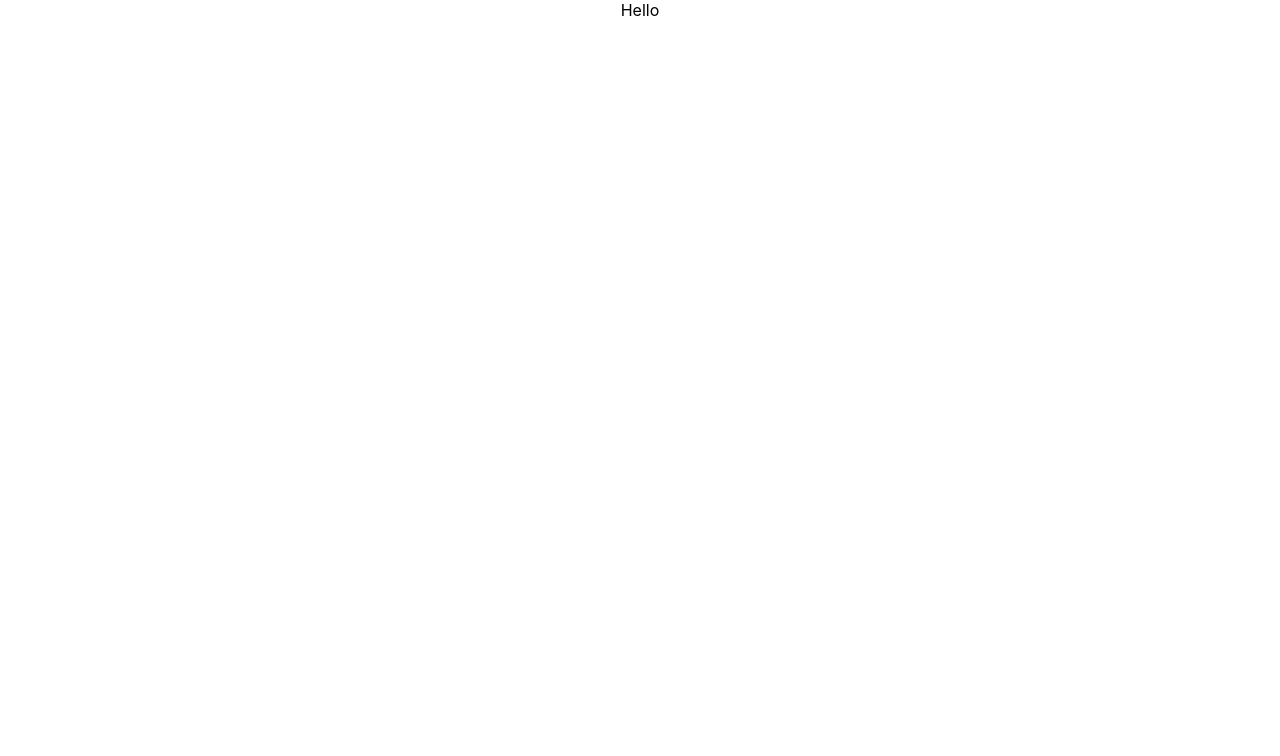
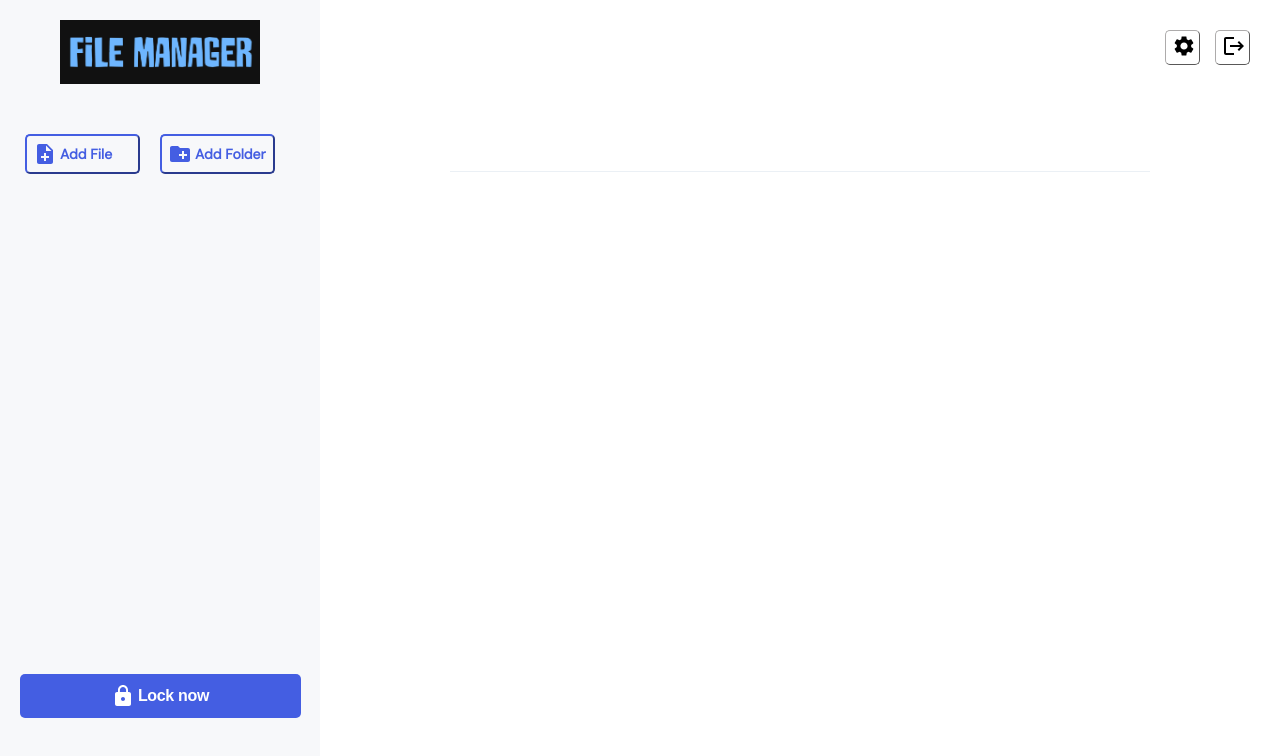
Before and after one commit to theharshit02/file-manager-frontend, a React (Create React App) app: page / in a window 1280 px wide. Shown: the top 756 px of the page. Built offline with nearby package versions, Linux system fonts and the light colour scheme.

Commit message:
created explorer homepage

```diff
--- a/package.json
+++ b/package.json
@@ -3,6 +3,10 @@
   "version": "0.1.0",
   "private": true,
   "dependencies": {
+    "@emotion/react": "^11.10.5",
+    "@emotion/styled": "^11.10.5",
+    "@mui/icons-material": "^5.11.0",
+    "@mui/material": "^5.11.6",
     "@testing-library/jest-dom": "^5.16.5",
     "@testing-library/react": "^13.4.0",
     "@testing-library/user-event": "^13.5.0",
--- a/public/index.html
+++ b/public/index.html
@@ -24,6 +24,10 @@
       work correctly both with client-side routing and a non-root public URL.
       Learn how to configure a non-root public URL by running `npm run build`.
     -->
+    <link rel="preconnect" href="https://fonts.googleapis.com">
+    <link rel="preconnect" href="https://fonts.gstatic.com" crossorigin>
+    <link href="https://fonts.googleapis.com/css2?family=DM+Sans&display=swap" rel="stylesheet">
+
     <title>File Manager</title>
   </head>
   <body>
--- a/src/App.css
+++ b/src/App.css
@@ -1,3 +1,4 @@
 .App {
-  text-align: center;
+  position: relative;
+  display: flex;
 }
--- a/src/App.js
+++ b/src/App.js
@@ -1,9 +1,12 @@
 import './App.css';
+import Sidebar from './components/sidebar/Sidebar';
+import Mainbar from './components/mainbar/Mainbar';
 
 function App() {
   return (
     <div className="App">
-      Hello
+      <Sidebar/>
+      <Mainbar/>
     </div>
   );
 }
--- /dev/null
+++ b/src/components/mainbar/Mainbar.js
@@ -0,0 +1,20 @@
+import React from 'react'
+import styles from './Mainbar.module.css'
+import SettingsIcon from '@mui/icons-material/Settings';
+import LogoutIcon from '@mui/icons-material/Logout';
+
+const Mainbar = () => {
+  return (
+    <div className={styles.mainbar}>
+        <div className={styles.header}>
+            <div className={styles.hcontent}>
+                <button className={styles.btn}><SettingsIcon className={styles.icon}/></button>
+                <button className={styles.btn}><LogoutIcon className={styles.icon}/></button>
+            </div>
+        </div>
+        <p className={styles.line}></p>
+    </div>
+  )
+}
+
+export default Mainbar
--- /dev/null
+++ b/src/components/mainbar/Mainbar.module.css
@@ -0,0 +1,38 @@
+.mainbar{
+    /* background: pink;     */
+    /* width: 100%; */
+    width: 75%;
+    height: 100vh;
+    display: flex;
+    flex-direction: column;
+    align-items: center;
+}
+
+.header{
+    display: flex;
+    width: 100%;
+    justify-content: flex-end;
+}
+
+.hcontent{
+    margin-top: 30px;
+    margin-right: 30px;
+}
+
+.btn{
+    margin-left: 15px;
+    background: transparent;
+    border-radius: 5px;
+    border-width: 1px;
+    width: 35px;
+    height: 35px;
+    border-color: rgb(173, 171, 171);
+}
+
+.line{
+    position: relative;
+    top: 90px;
+    width: 700px;
+    height: 1px;
+    background: #EBF0F5;
+}
--- /dev/null
+++ b/src/components/sidebar/Sidebar.js
@@ -0,0 +1,20 @@
+import React from 'react'
+import styles from './Sidebar.module.css'
+import NoteAddIcon from '@mui/icons-material/NoteAdd';
+import CreateNewFolderIcon from '@mui/icons-material/CreateNewFolder';
+import LockIcon from '@mui/icons-material/Lock';
+
+const Sidebar = () => {
+  return (
+    <div className={styles.sidebar}>
+      <img className={styles.logo} src="logo.png" alt="Logo"/>
+      <div className={styles.buttons}>
+        <button className={styles.btn}> <NoteAddIcon className={styles.icon}/>Add File</button>
+        <button className={styles.btn}><CreateNewFolderIcon className={styles.icon}/>Add Folder</button>
+      </div>
+      <button className={styles.lock}><LockIcon className={styles.icon}/>Lock now</button>
+    </div>
+  )
+}
+
+export default Sidebar
--- /dev/null
+++ b/src/components/sidebar/Sidebar.module.css
@@ -0,0 +1,65 @@
+.sidebar{
+    position: relative;
+    display: flex;
+    flex-direction: column;
+    align-items: center;
+    /* justify-content: center; */
+    /* justify-content: space-between; */
+    width: 25%;
+    height: 100vh;
+    background: #F7F8FA;
+}
+
+.buttons{
+    position: relative;
+    top: 70px;
+    display: flex;
+    justify-content: center;
+}
+
+.btn{
+    margin-right: 20px;
+    height: 40px;
+    background: transparent;
+    border-radius: 5px;
+    border-color: #445EE2;
+    color: #445EE2;
+    font-weight: 600;
+    cursor: pointer;
+    font-family: 'DM Sans', sans-serif;
+    font-size: 14px;
+    font-style: normal;
+    display: flex;
+    align-items: center;
+    width: 115px;
+}
+
+.lock{
+    position: relative;
+    top: 570px;
+    width: 281px;
+    height: 44px;
+    background: #445EE2;
+    border-radius: 5px;
+    font-weight: 700;
+    font-size: 16px;
+    line-height: 28px;
+    letter-spacing: -0.02em;
+    color: #FFFFFF;
+    border-color: transparent;
+    cursor: pointer;
+    display: flex;
+    align-items: center;
+    justify-content: center;
+}
+
+.logo{
+    position: relative;
+    width: 200px;
+    top: 20px;
+}
+
+.icon{
+    pointer-events: none;
+    margin-right: 3px;
+}
```
Also changed, not shown: public/logo.png (added), 1 other file (tests, documents, lock files or other folders).
